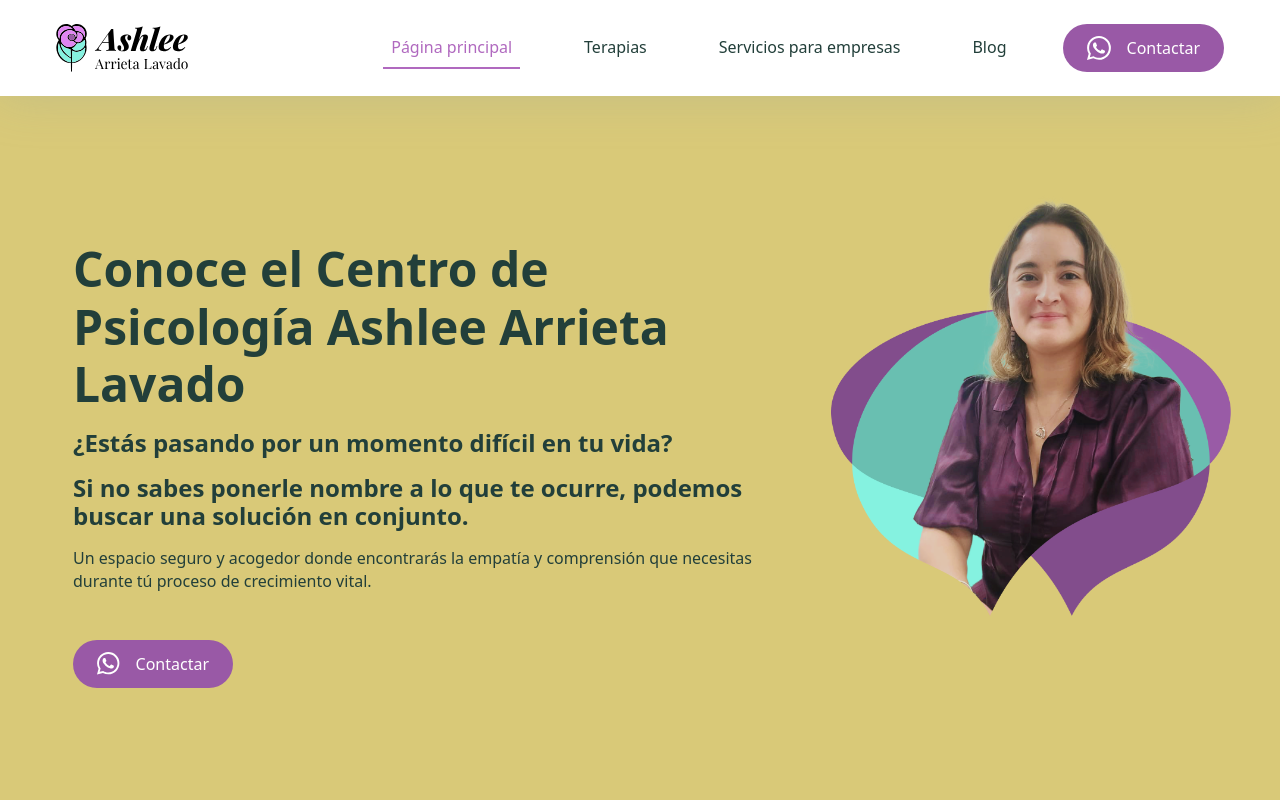
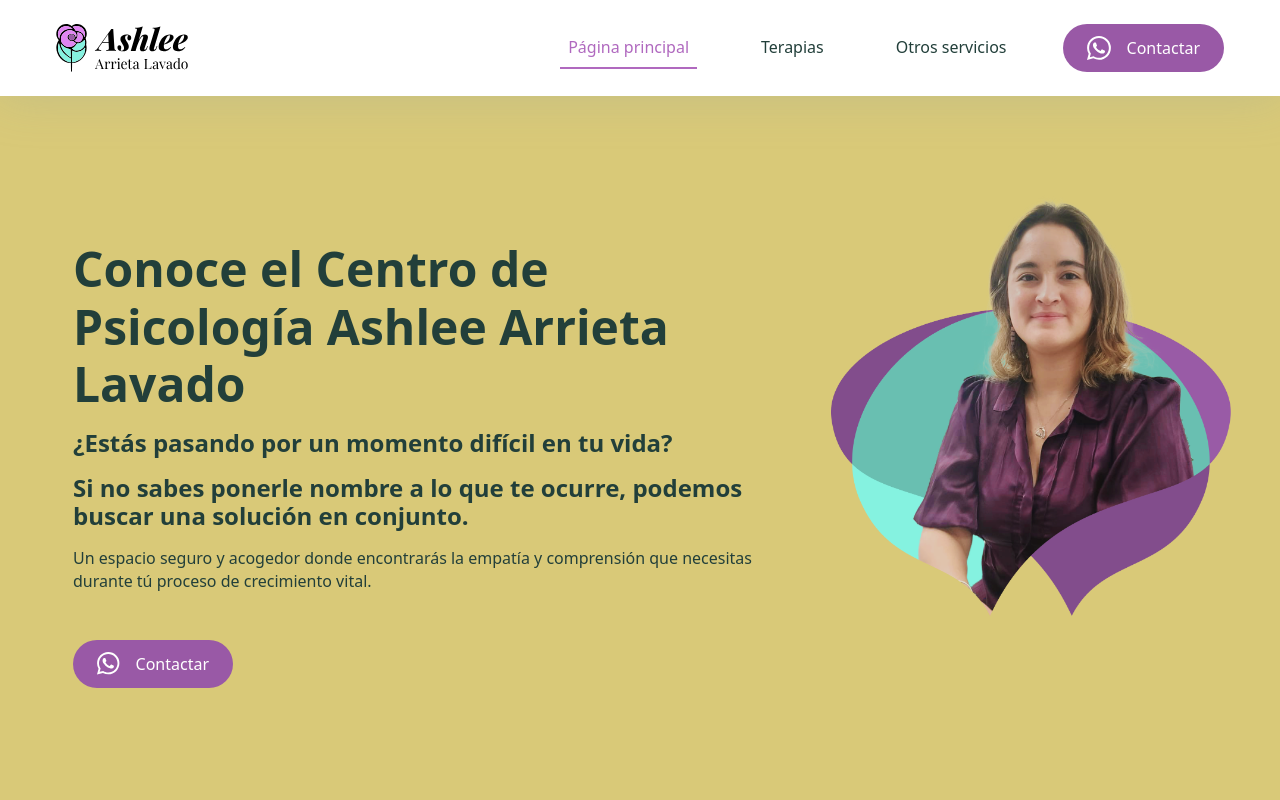
Before and after one commit to DmelladoH/ashleearrietalavado, an Astro site: page / in a window 1280 px wide. Shown: the top 800 px of the page. Built offline with nearby package versions, Linux system fonts and the light colour scheme; Astro itself is replaced by a stand-in of ours.

Commit message:
change page title

```diff
--- a/src/pages/servicios-para-empresas.astro
+++ b/src/pages/otros-servicios.astro
@@ -16,9 +16,6 @@ import Heading from '@components/ui/heading.astro';
       class="grid gap-xs desktop:gap-s px-l desktop:px-0 desktop:max-w-[630px] py-xxxl desktop:py-0"
     >
       <Heading as="h1" variant="h2">
-        Servicios para Empresas y Centros Educativos
-      </Heading>
-      <Heading as="h2" variant="h3">
         Charlas y dinámicas para impulsar el bienestar y la cohesión en tu
         equipo.
       </Heading>
--- a/src/sections/header.astro
+++ b/src/sections/header.astro
@@ -21,12 +21,8 @@ const links = [
     name: 'Terapias',
   },
   {
-    href: '/servicios-para-empresas',
-    name: 'Servicios para empresas',
-  },
-  {
-    href: '/blog',
-    name: 'Blog',
+    href: '/otros-servicios',
+    name: 'Otros servicios',
   },
 ].map(link => ({
   ...link,
```
